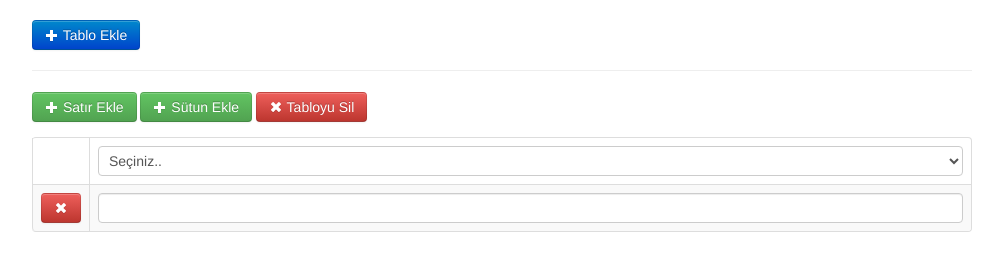
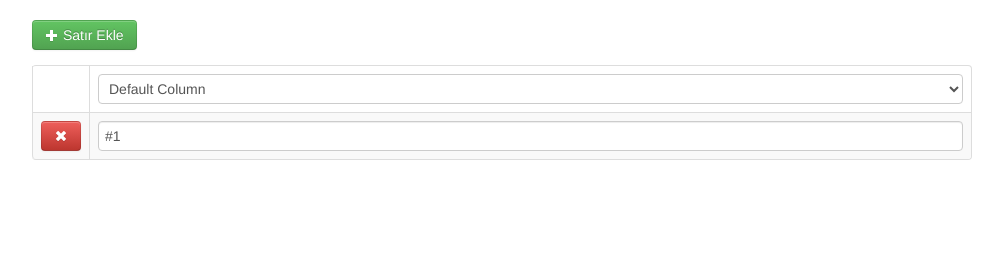
Before and after one commit to aliemre/dynamic-table, a website: page index.html in a window 1280 px wide. Shown: the whole page, without its empty margins (138-1141 px from the left). Drawn offline with Linux system fonts and the light colour scheme.

Commit message:
More functional features added
- New options params covers the config.
- Features have enabled or disabled by config

```diff
--- a/dyn-table.js
+++ b/dyn-table.js
@@ -1,33 +1,40 @@
-var DynTable = function (t, c) {
+var DynTable = function (clientOptions) {
 
-    if (c === undefined) {
-        c = 0;
+    var options = {
+        tableContainer: '#tables',
+        columns: [{name: 'Default Column', value: '#1'}],
+        minRowLength: 1,
+        isTableRemoveEnabled: false,
+        isColumnRemoveEnabled: false,
+        isRowRemoveEnabled: true,
+        clearInputOnNewRow: false,
     }
 
-    var titles              = t;
-    var initialColumnLength = 1;
-    var initialRowLength    = 1;
-    var tableContainers     = '#tables';
+    $.extend(options, clientOptions);
 
-    var generateInput = function(tableIndex, rowIndex) {
-        return '<input type="text" name="rows[' + tableIndex + '][' + rowIndex + '][]" class="form-control">';
+    var initialColumnLength = options.columns.length;
+
+    var generateInput = function (tableIndex, rowIndex, value) {
+        return '<input type="text" name="rows[' + tableIndex + '][' + rowIndex + '][]" value="' + value + '" class="form-control">';
     };
 
-    var generateSelectbox = function(tableIndex) {
+    var generateSelectbox = function (tableIndex, columnIndex) {
 
         var selectbox = '';
 
+        if (options.isColumnRemoveEnabled) {
             selectbox += '' +
             '<div class="mtable-remove-column">' +
                 '<a class="btn btn-danger" href="#">' +
                     '<i class="icon-white icon-remove"></i> Sil' +
                 '</a>' +
             '</div>';
+        }
 
         selectbox += '<select name="heads[' + tableIndex + '][]" class="form-control"><option value="">Seçiniz..</option>';
 
-        for (var k = 0; k < titles.length; k++) {
-            selectbox += '<option value="' + titles[k].name + '">' + titles[k].name + '</option>';
+        for (var k = 0; k < options.columns.length; k++) {
+            selectbox += '<option value="' + options.columns[k].name + '"' + ((k == columnIndex) ? ' selected' : '') + '>' + options.columns[k].name + '</option>';
         }
 
         selectbox += '</select>';
@@ -36,52 +43,75 @@ var DynTable = function (t, c) {
 
     };
 
-    this.init = function(){
-        if (!c) {
+    this.init = function () {
         this.generateTable();
+        this.addTable();
+        this.addColumn();
+        this.addRow();
+
+        if (options.isTableRemoveEnabled) {
+            this.removeTable();
         }
-        this.addTable();
-        this.removeTable();
-        this.addRow();
-        this.removeRow();
-        this.addColumn();
+
+        if (options.isColumnRemoveEnabled) {
             this.removeColumn();
             this.enableColumnHover();
+        }
+
+        if (options.isRowRemoveEnabled) {
+            this.removeRow();
+        }
     };
 
-    this.generateTable = function() {
+    this.generateTable = function () {
 
-        var newTableIndex = $(tableContainers).find('.mtable-container').length + 1;
+        var newTableIndex = $(options.tableContainer).find('.mtable-container').length + 1;
 
         var tableSchema = '' +
             '<div id="mtable-' + newTableIndex + '" class="mtable-container" data-index="' + newTableIndex + '">' +
-                '<div class="mtable-buttons">' +
+            '<div class="mtable-buttons">';
+
+        if (options.isTableRemoveEnabled) {
+            tableSchema += '' +
+                '<button class="btn btn-danger mtable-remove-table" type="button">' +
+                    '<i class="icon-white icon-remove"></i> Tabloyu Sil' +
+                '</button>&nbsp;';
+        }
+
+        if (options.isRowRemoveEnabled) {
+            tableSchema += '' +
                 '<button class="btn btn-success mtable-add-row" type="button">' +
                     '<i class="icon-white icon-plus"></i> Satır Ekle' +
-                    '</button>&nbsp;' +
+                '</button>&nbsp;';
+        }
+
+        if (options.isColumnRemoveEnabled) {
+            tableSchema += '' +
                 '<button class="btn btn-success mtable-add-column" type="button">' +
                     '<i class="icon-white icon-plus"></i> Sütun Ekle' +
-                    '</button>&nbsp;' +
-                    '<button class="btn btn-danger mtable-remove-table" type="button">' +
-                        '<i class="icon-white icon-remove"></i> Tabloyu Sil' +
-                    '</button>' +
-                '</div>' +
+                '</button>&nbsp;';
+        }
+
+        tableSchema += '</div>';
+
+        tableSchema += '' +
             '<table class="table table-striped table-bordered">' +
             '<thead>' +
             '<tr>';
+
         tableSchema += '<td style="width: 40px;">&nbsp;</td>';
         for (var i = 0; i < initialColumnLength; i++) {
-                            tableSchema += '<td class="selectbox-wrapper">' + generateSelectbox(newTableIndex) + '</td>';
+            tableSchema += '<td class="selectbox-wrapper">' + generateSelectbox(newTableIndex, i) + '</td>';
         }
         tableSchema += '' +
             '</tr>' +
             '</thead>' +
             '<tbody>';
-                        for (var row = 0; row < initialRowLength; row++) {
+        for (var row = 0; row < options.minRowLength; row++) {
             tableSchema += '<tr>';
             tableSchema += '<td style="width: 40px;"><a href="#" class="btn btn-danger mtable-remove-row"><i class="icon-white icon-remove"></i></a></td>';
             for (var column = 0; column < initialColumnLength; column++) {
-                                tableSchema += '<td>' + generateInput(newTableIndex, row) + '</td>';
+                tableSchema += '<td>' + generateInput(newTableIndex, row, options.columns[column].value) + '</td>';
             }
             tableSchema += '</tr>';
         }
@@ -90,14 +120,14 @@ var DynTable = function (t, c) {
             '</table>' +
             '</div>';
 
-        $(tableContainers).append(tableSchema);
+        $(options.tableContainer).append(tableSchema);
     };
 
-    this.addTable = function() {
+    this.addTable = function () {
 
         var _this = this;
 
-        $(document).on('click', '#mtable-add-table', function(){
+        $(document).on('click', '#mtable-add-table', function () {
             _this.generateTable();
         });
 
@@ -105,7 +135,7 @@ var DynTable = function (t, c) {
 
     this.removeTable = function () {
 
-        $(document).on('click', '.mtable-remove-table', function(e){
+        $(document).on('click', '.mtable-remove-table', function (e) {
 
             if (confirm("Bu işlem tüm tabloyu kalıcı olarak silecektir. \nEmin misiniz?")) {
                 $(this).parents('.mtable-container:eq(0)').remove();
@@ -119,25 +149,27 @@ var DynTable = function (t, c) {
 
     this.addRow = function () {
 
-        $(document).on('click', '.mtable-add-row', function(e){
+        $(document).on('click', '.mtable-add-row', function (e) {
 
-            var $parents     = $(this).parents('div:eq(1)');
-            var $table       = $parents.find('.table');
+            var $parents = $(this).parents('div:eq(1)');
+            var $table = $parents.find('.table');
             var $tableBodyTr = $table.find('tbody tr');
-            var tableIndex   = $parents.data('index');
-            var input        = '<input type="text" name="" class="form-control">';
+            var tableIndex = $parents.data('index');
+            var input = '<input type="text" name="" class="form-control">';
 
             $table.find('tbody').append($tableBodyTr.last().clone());
 
-            $table.find('tbody tr').last().find('input').each(function(){
+            $table.find('tbody tr').last().find('input').each(function () {
                 $(this).attr('name', 'rows[' + tableIndex + '][' + parseInt($tableBodyTr.length + 1) + '][]');
             });
 
-            setTimeout(function(){
-                $table.find('tbody tr').last().find('input').each(function(){
+            if (options.clearInputOnNewRow) {
+                setTimeout(function () {
+                    $table.find('tbody tr').last().find('input').each(function () {
                         $(this).val("");
                     });
                 }, 100);
+            }
 
             e.preventDefault();
 
@@ -147,7 +179,7 @@ var DynTable = function (t, c) {
 
     this.removeRow = function () {
 
-        $(document).on('click', '.mtable-remove-row', function(e){
+        $(document).on('click', '.mtable-remove-row', function (e) {
 
             if (confirm("Bu işlem tüm satırı kalıcı olarak silecektir. \nEmin misiniz?")) {
                 $(this).parents('tr').remove();
@@ -161,23 +193,23 @@ var DynTable = function (t, c) {
 
     this.addColumn = function () {
 
-        $(document).on('click', '.mtable-add-column', function(e){
+        $(document).on('click', '.mtable-add-column', function (e) {
 
-            var $parents     = $(this).parents('div:eq(1)');
-            var $table       = $parents.find('.table');
-            var $tableAllTr  = $table.find('tr');
+            var $parents = $(this).parents('div:eq(1)');
+            var $table = $parents.find('.table');
+            var $tableAllTr = $table.find('tr');
             var $tableBodyTr = $table.find('tbody tr');
-            var tableIndex   = $parents.data('index');
-            var input        = '<input type="text" name="" class="form-control">';
+            var tableIndex = $parents.data('index');
+            var input = '<input type="text" name="" class="form-control">';
 
             $tableAllTr.append('<td class="selectbox-wrapper">');
-            $table.find('thead tr > td').last().html(generateSelectbox(tableIndex));
+            $table.find('thead tr > td').last().html(generateSelectbox(tableIndex, initialColumnLength + 1));
 
-            $tableBodyTr.each(function() {
+            $tableBodyTr.each(function () {
                 var $_this = $(this);
-                var $_td   = $(this).find('td').last();
+                var $_td = $(this).find('td').last();
                 $_td.html(input);
-                $_td.find('input').attr('name', 'rows['+tableIndex+']['+$_this.index()+'][]');
+                $_td.find('input').attr('name', 'rows[' + tableIndex + '][' + $_this.index() + '][]');
 
             });
 
@@ -189,12 +221,12 @@ var DynTable = function (t, c) {
 
     this.removeColumn = function () {
 
-        $(document).on('click', '.mtable-remove-column', function(e){
+        $(document).on('click', '.mtable-remove-column', function (e) {
 
             if (confirm("Bu işlem tüm sütunu kalıcı olarak silecektir. \nEmin misiniz?")) {
                 var index = $(this).parent().index();
                 $(this).parent().remove();
-                $('.table').find('tbody tr td:nth-child('+(index+1)+')').remove();
+                $('.table').find('tbody tr td:nth-child(' + (index + 1) + ')').remove();
             }
 
             e.preventDefault();
@@ -205,32 +237,32 @@ var DynTable = function (t, c) {
 
     this.enableColumnHover = function () {
 
-        $(document).on('mouseover', '.selectbox-wrapper', function(e){
+        $(document).on('mouseover', '.selectbox-wrapper', function (e) {
 
-            var $this  = $(this);
+            var $this = $(this);
             var $table = $this.parents('.table:eq(0)');
-            var index  = $this.index();
+            var index = $this.index();
 
             $this.css('backgroundColor', '#fcfedf');
 
-            $table.find('tbody tr').each(function(k, tr){
-                $(tr).find('td:eq('+index+')').css('backgroundColor', '#fcfedf');
+            $table.find('tbody tr').each(function (k, tr) {
+                $(tr).find('td:eq(' + index + ')').css('backgroundColor', '#fcfedf');
             });
 
             e.preventDefault();
 
         });
 
-        $(document).on('mouseleave', '.selectbox-wrapper', function(e){
+        $(document).on('mouseleave', '.selectbox-wrapper', function (e) {
 
-            var $this  = $(this);
+            var $this = $(this);
             var $table = $this.parents('.table:eq(0)');
-            var index  = $this.index();
+            var index = $this.index();
 
             $this.css('backgroundColor', '');
 
-            $table.find('tbody tr').each(function(k, tr){
-                $(tr).find('td:eq('+index+')').css('backgroundColor', '');
+            $table.find('tbody tr').each(function (k, tr) {
+                $(tr).find('td:eq(' + index + ')').css('backgroundColor', '');
             });
 
             e.preventDefault();
--- a/index.html
+++ b/index.html
@@ -11,17 +11,7 @@
 </head>
 <body>
 <div class="container" style="margin-top: 20px;">
-
-    <button id="mtable-add-table" class="btn btn-primary" type="button">
-        <i class="icon-white icon-plus"></i> Tablo Ekle
-    </button>
-
-    <hr>
-
-    <div id="tables">
-        <form action="#" class="form-horizontal"></form>
-    </div>
-
+    <div id="tables"></div>
 </div>
 </body>
 </html>
```
Lines whose indentation alone changed are shown as unchanged.
